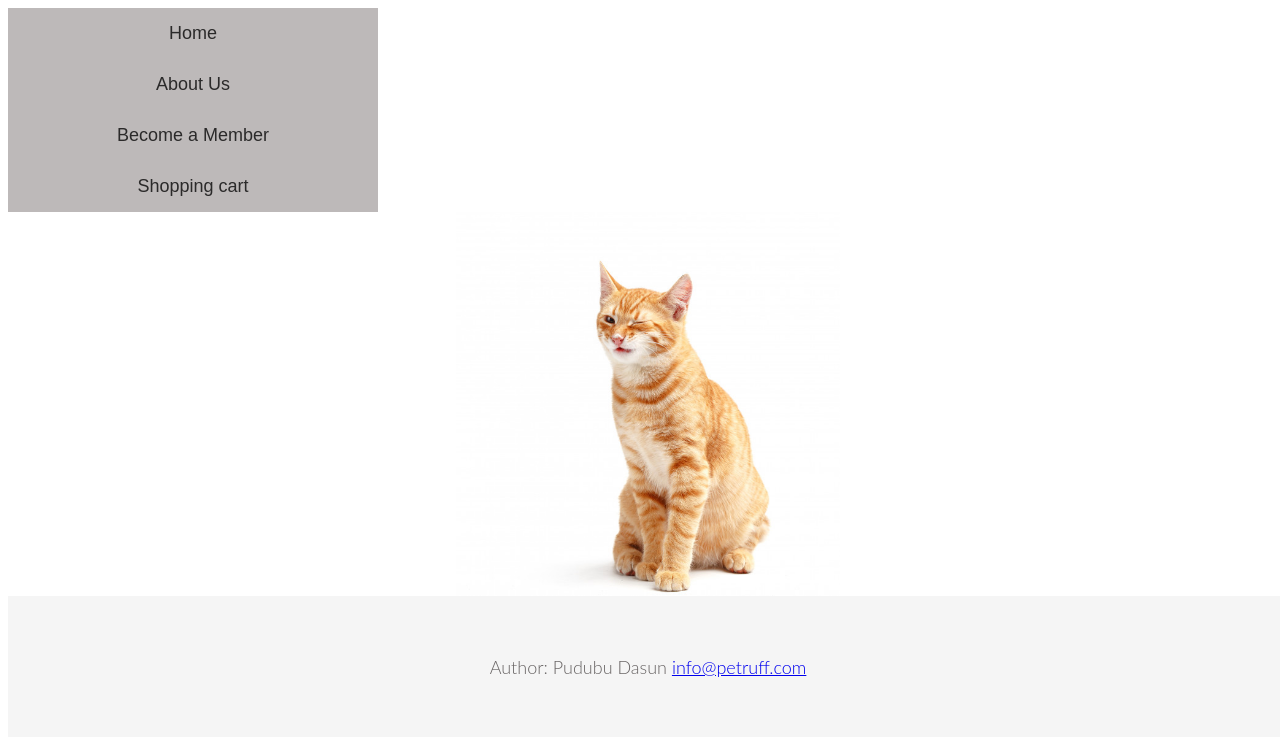
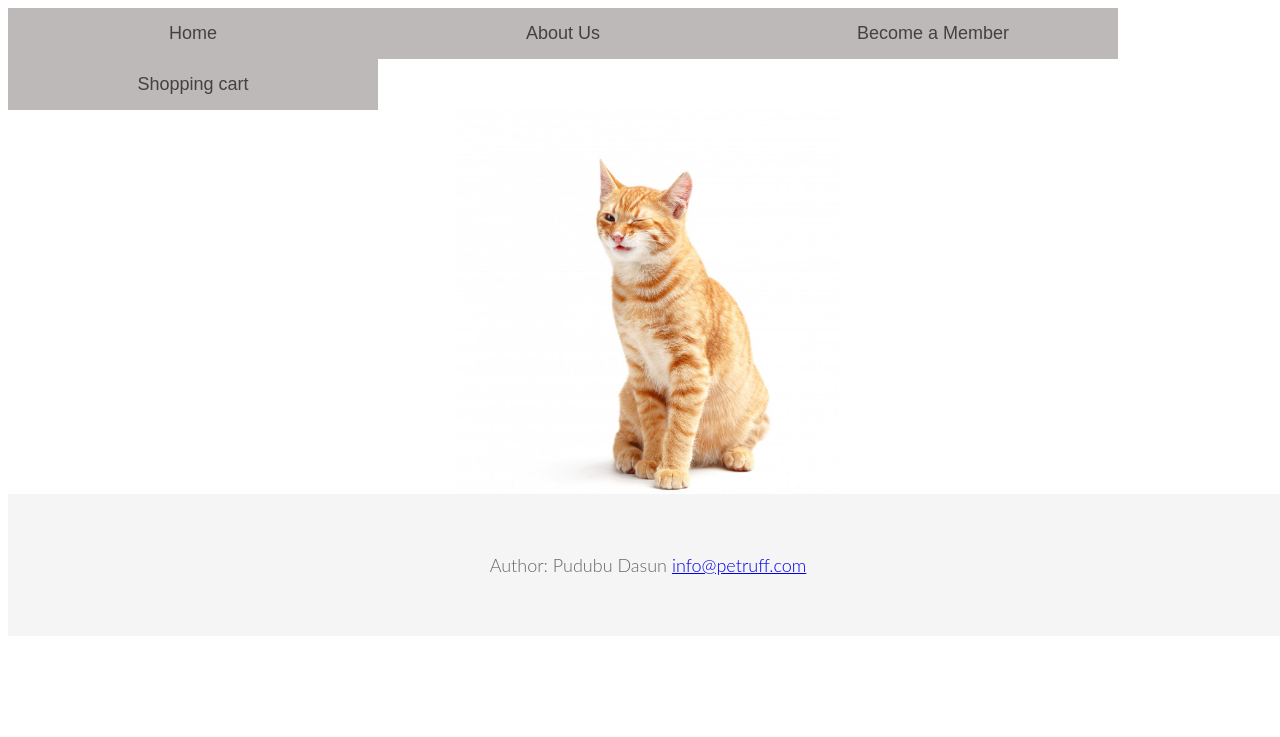
Before and after one commit to infaz98/final, a PHP site: page /html/catProduct.php in a window 1280 px wide. Shown: the top 737 px of the page. Run offline with PHP 8.4, Linux system fonts and the light colour scheme; data that the repository does not hold is empty.

Commit message:
file modified

```diff
--- a/css/itemPage.css
+++ b/css/itemPage.css
@@ -1,5 +1,5 @@
 nav {
-    display: compact;
+    display: flex;
     flex-wrap: wrap;
 }
 nav a {
@@ -8,16 +8,15 @@
     padding: 15px 25px;
     text-align: center;
     background-color: rgb(189, 185, 185);
-    color: #2b2a2a;
+    color: #464141;
     margin: 0;
     font-family: sans-serif;
     width: 25%;
 }
 nav a:hover {
-    background-color: #969696;
-    color: #dbcaca;
+    background-color: #777777;
+    color: #ffffff;
 }
-
 
  html {
     width: 100%;
```
Lines whose indentation alone changed are shown as unchanged.
